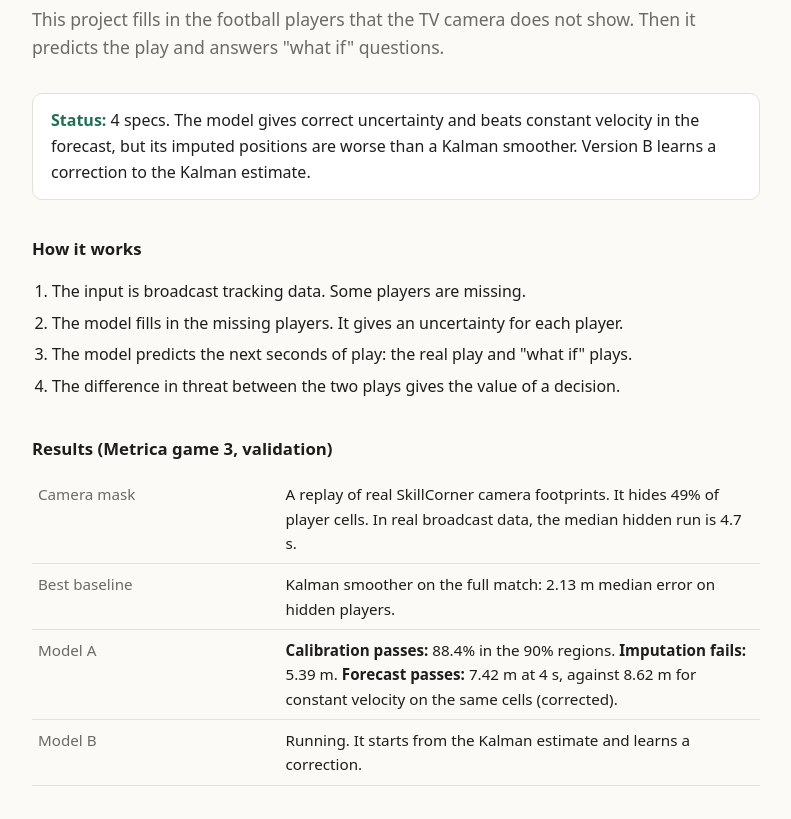
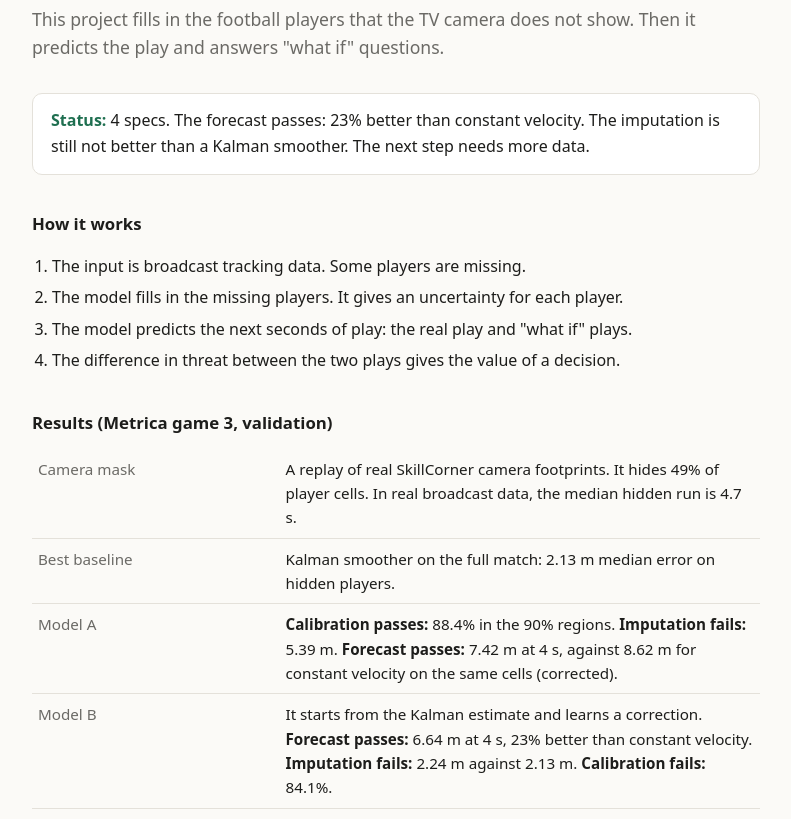
Before and after one commit to shlokkvaishnav/pitchvision, a plain HTML site: page site/index.html in a window 1280 px wide. Shown: the part 110-929 px from the top of the page, without its empty margins (244-1035 px from the left). Drawn offline with Linux system fonts and the light colour scheme.

Commit message:
Add spec 04 result to README and site

```diff
--- a/site/index.html
+++ b/site/index.html
@@ -29,7 +29,7 @@
 <main>
   <h1>pitchvision</h1>
   <p class="lede">This project fills in the football players that the TV camera does not show. Then it predicts the play and answers "what if" questions.</p>
-  <div class="status"><b>Status:</b> 4 specs. The model gives correct uncertainty and beats constant velocity in the forecast, but its imputed positions are worse than a Kalman smoother. Version B learns a correction to the Kalman estimate.</div>
+  <div class="status"><b>Status:</b> 4 specs. The forecast passes: 23% better than constant velocity. The imputation is still not better than a Kalman smoother. The next step needs more data.</div>
   <h2>How it works</h2>
   <ol>
     <li>The input is broadcast tracking data. Some players are missing.</li>
@@ -42,7 +42,7 @@
     <tr><th>Camera mask</th><td>A replay of real SkillCorner camera footprints. It hides 49% of player cells. In real broadcast data, the median hidden run is 4.7 s.</td></tr>
     <tr><th>Best baseline</th><td>Kalman smoother on the full match: 2.13 m median error on hidden players.</td></tr>
     <tr><th>Model A</th><td><b>Calibration passes:</b> 88.4% in the 90% regions. <b>Imputation fails:</b> 5.39 m. <b>Forecast passes:</b> 7.42 m at 4 s, against 8.62 m for constant velocity on the same cells (corrected).</td></tr>
-    <tr><th>Model B</th><td>Running. It starts from the Kalman estimate and learns a correction.</td></tr>
+    <tr><th>Model B</th><td>It starts from the Kalman estimate and learns a correction. <b>Forecast passes:</b> 6.64 m at 4 s, 23% better than constant velocity. <b>Imputation fails:</b> 2.24 m against 2.13 m. <b>Calibration fails:</b> 84.1%.</td></tr>
   </table>
   <h2>Method</h2>
   <table>
```
Also changed, not shown: README.md.
